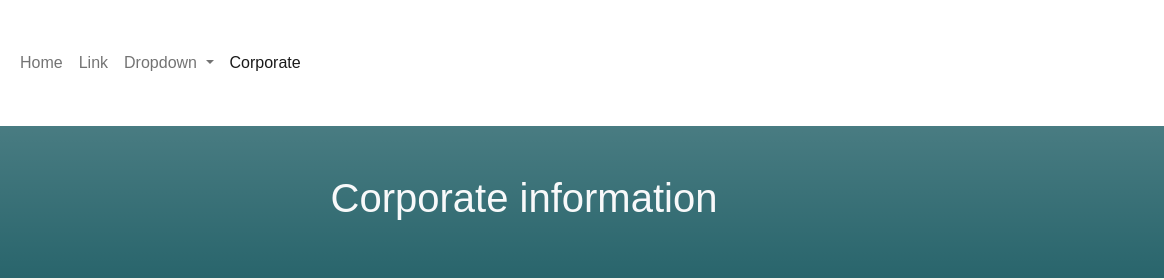
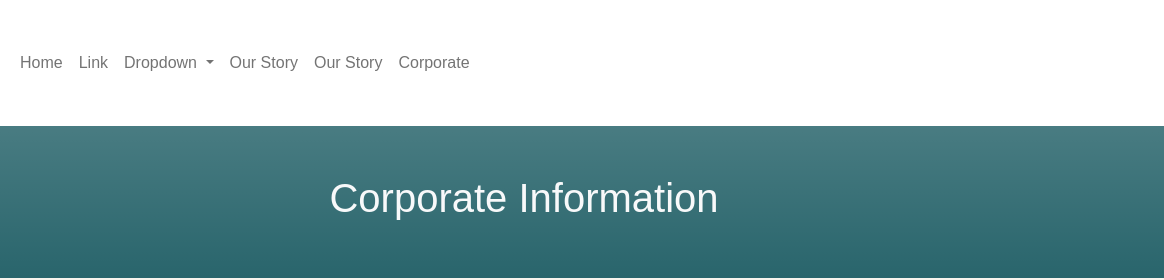
Before and after one commit to bernardandbianca/fragrances, a plain HTML site: page corporate.html in a window 1280 px wide. Shown: the top 280 px of the page, 116-1280 px from the left. Drawn offline with nearby package versions, Linux system fonts and the light colour scheme.

Commit message:
page menu edits

```diff
--- a/corporate.html
+++ b/corporate.html
@@ -45,8 +45,14 @@
                 <li><a class="dropdown-item" href="#">Something else here</a></li>
               </ul>
             </li>
+			   <li class="nav-item">
+              <a class="nav-link" href="page2.html">Our Story</a>
+            </li>
+			   <li class="nav-item">
+              <a class="nav-link" href="products.html">Our Story</a>
+            </li>
             <li class="nav-item">
-              <a class="nav-link active" href="corporate.html">Corporate</a>
+              <a class="nav-link" href="corporate.html">Corporate</a>
             </li>
           </ul>
         </div>
@@ -55,7 +61,7 @@
     <!-- End of navigation bar -->
 
     <header class="py-2 py-md-4 py-lg-5 text-center container-fluid bg-gradient text-light">
-      <h1 class="fw-light">Corporate information</h1>
+      <h1 class="fw-light">Corporate Information</h1>
     </header>
 
     <main class="container py-4">
@@ -79,7 +85,7 @@
         </li>
         <li class="m-2">
           <a href="#"><!-- Please make a link to your socials instead -->
-            <img src="Graphic Assets copy/Posts/Insta Post 2.jpg" alt="Image Placeholder" width="300" class="img-thumbnail">
+          <img src="Graphic Assets copy/Posts/Insta Post 2.jpg" alt="Image Placeholder" width="300" class="img-thumbnail">
           </a>
         </li>
         <li class="m-2">
```
Also changed, not shown: index.html (+4 -1 lines), page2.html (+7 -1 lines), products.html (+7 -1 lines).
